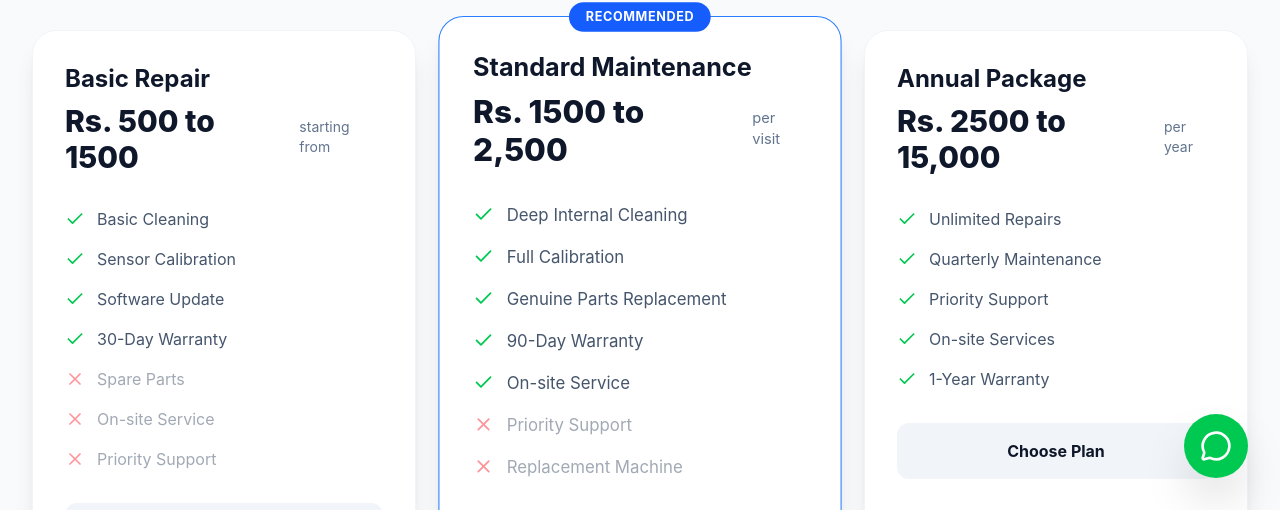
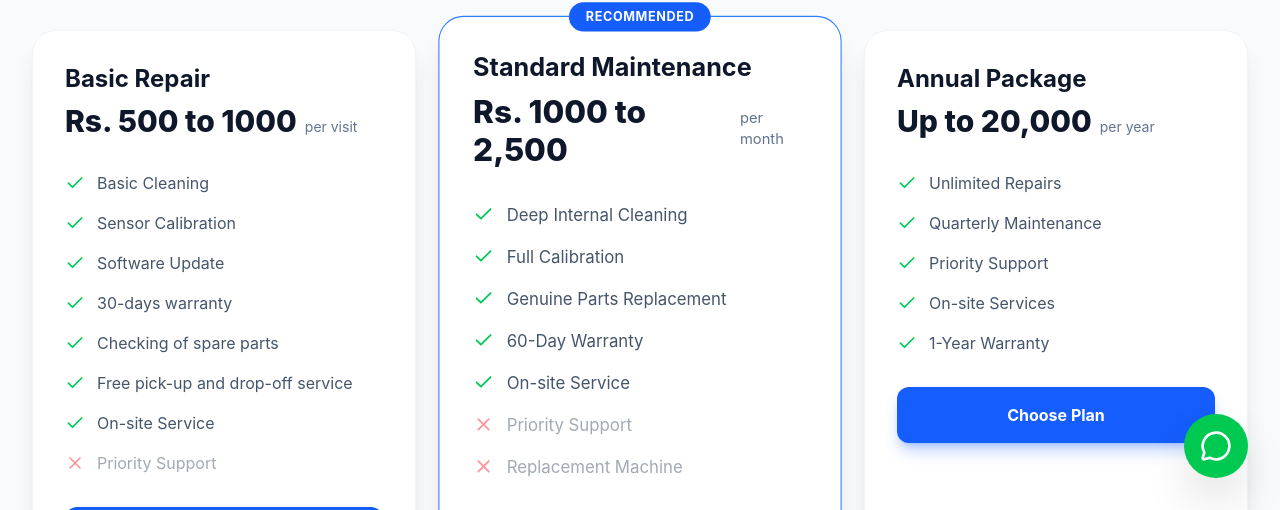
Before and after one commit to kashamrokaya-cyber/Laxmiautomachine-frontend, a React (Vite) app: page /pricing in a window 1280 px wide. Shown: the part 290-800 px from the top of the page. Built offline with nearby package versions, Linux system fonts and the light colour scheme; no server answers.

Commit message:
plannimg button and images modify

```diff
--- a/src/components/BookingForm.jsx
+++ b/src/components/BookingForm.jsx
@@ -1,9 +1,11 @@
-import React, { useState } from 'react';
+import React, { useState, useEffect } from 'react';
+import { useLocation } from 'react-router-dom';
 import { motion } from 'framer-motion';
 import { Send, CheckCircle, Loader2 } from 'lucide-react';
 
 const BookingForm = () => {
   const [status, setStatus] = useState('idle'); // idle, loading, success, error
+  const location = useLocation();
   const [formData, setFormData] = useState({
     name: '',
     email: '',
@@ -13,6 +15,21 @@ const BookingForm = () => {
     brand: '',
     serviceType: 'Repair Service'
   });
+
+  useEffect(() => {
+    if (location.state && location.state.planName) {
+      const planToServiceMap = {
+        'Basic Repair': 'Basic Service',
+        'Standard Maintenance': 'Standard Maintenance package',
+        'Annual Package': 'Annual Package'
+      };
+
+      const selectedService = planToServiceMap[location.state.planName];
+      if (selectedService) {
+        setFormData(prev => ({ ...prev, serviceType: selectedService }));
+      }
+    }
+  }, [location.state]);
 
   const handleSubmit = async (e) => {
     e.preventDefault();
@@ -134,18 +151,18 @@ const BookingForm = () => {
               onChange={(e) => setFormData({...formData, serviceType: e.target.value})}
             >
               <option>Purchase of New Machine </option>
-              <option>Repair Service</option>
-              <option>Spare Parts</option>
-              <option>AMC Package</option>
+              <option>Basic Service</option>
+              <option>Standard Maintenance package</option>
+              <option>Annual Package</option>
             </select>
           </div>
         </div>
         <div>
-          <label className="block text-sm font-medium text-slate-700 dark:text-slate-300 mb-1">Machine Problem *</label>
+          <label className="block text-sm font-medium text-slate-700 dark:text-slate-300 mb-1">Description *</label>
           <textarea
             rows="3"
             required
-            className="w-full px-4 py-3 rounded-xl border border-slate-200 dark:border-slate-700 bg-slate-50 dark:bg-slate-900 text-slate-900 dark:text-white focus:ring-2 focus:ring-blue-500 outline-none transition-all"
+            className="w-full px-4 py-3 rounded-xl border border-slate-200 dark:border-slate-700 bg-slate-50 dark:bg-slate-900 text-slate-900 dark:text-white focus:ring-2 focus:ring-blue-500 outline-none  transition-all"
             placeholder="Describe the issue..."
             value={formData.problem}
             onChange={(e) => setFormData({...formData, problem: e.target.value})}
--- a/src/components/Pricing.jsx
+++ b/src/components/Pricing.jsx
@@ -1,36 +1,41 @@
 import React from 'react';
 import { motion } from 'framer-motion';
 import { Check, X } from 'lucide-react';
+import { useNavigate } from 'react-router-dom';
 
 const plans = [
   {
     name: 'Basic Repair',
-    price: 'Rs. 500 to 1500',
-    period: 'starting from',
+    price: 'Rs. 500 to 1000',
+    period: 'per visit',
     features: [
       'Basic Cleaning',
       'Sensor Calibration',
       'Software Update',
-      '30-Day Warranty'
+      '30-days warranty',
+      'Checking of spare parts',
+      'Free pick-up and drop-off service',
+      'On-site Service'
+
     ],
     notIncluded: [
-      'Spare Parts',
-      'On-site Service',
+
       'Priority Support'
     ],
     recommended: false
   },
   {
     name: 'Standard Maintenance',
-    price: 'Rs. 1500 to 2,500',
-    period: 'per visit',
+    price: 'Rs. 1000 to 2,500',
+    period: 'per month',
     features: [
       'Deep Internal Cleaning',
       'Full Calibration',
       'Genuine Parts Replacement',
-      '90-Day Warranty',
+      '60-Day Warranty',
       'On-site Service'
     ],
+
     notIncluded: [
       'Priority Support',
       'Replacement Machine'
@@ -39,7 +44,7 @@ const plans = [
   },
   {
     name: 'Annual Package',
-    price: 'Rs. 2500 to 15,000',
+    price: 'Up to 20,000',
     period: 'per year',
     features: [
       'Unlimited Repairs',
@@ -47,13 +52,15 @@ const plans = [
       'Priority Support',
       'On-site Services',
       '1-Year Warranty'
-   ],
+    ],
     notIncluded: [],
     recommended: false
   }
 ];
 
 const Pricing = () => {
+  const navigate = useNavigate();
+
   return (
     <section id="pricing" className="py-24 bg-slate-50 dark:bg-slate-900 transition-colors duration-300">
       <div className="max-w-7xl mx-auto px-4 sm:px-6 lg:px-8">
@@ -70,9 +77,8 @@ const Pricing = () => {
               whileInView={{ opacity: 1, y: 0 }}
               viewport={{ once: true }}
               transition={{ delay: index * 0.1 }}
-              className={`relative bg-white dark:bg-slate-800 p-8 rounded-3xl shadow-xl border ${
-                plan.recommended ? 'border-blue-500 scale-105 z-10' : 'border-slate-100 dark:border-slate-700'
-              }`}
+              className={`relative bg-white dark:bg-slate-800 p-8 rounded-3xl shadow-xl border ${plan.recommended ? 'border-blue-500 scale-105 z-10' : 'border-slate-100 dark:border-slate-700'
+                }`}
             >
               {plan.recommended && (
                 <div className="absolute top-0 left-1/2 -translate-x-1/2 -translate-y-1/2 bg-blue-600 text-white text-xs font-bold px-4 py-1.5 rounded-full uppercase tracking-wider">
@@ -100,11 +106,10 @@ const Pricing = () => {
                 ))}
               </div>
 
-              <button className={`w-full py-4 rounded-xl font-bold transition-all ${
-                plan.recommended
-                ? 'bg-blue-600 text-white hover:bg-blue-700 shadow-lg shadow-blue-600/30'
-                : 'bg-slate-100 dark:bg-slate-700 text-slate-900 dark:text-white hover:bg-slate-200 dark:hover:bg-slate-600'
-              }`}>
+              <button
+                onClick={() => navigate('/contact', { state: { planName: plan.name } })}
+                className='bg-blue-600 w-full py-4 rounded-xl font-bold transition-all text-white hover:bg-blue-700 shadow-lg shadow-blue-600/30'
+              >
                 Choose Plan
               </button>
             </motion.div>
```
